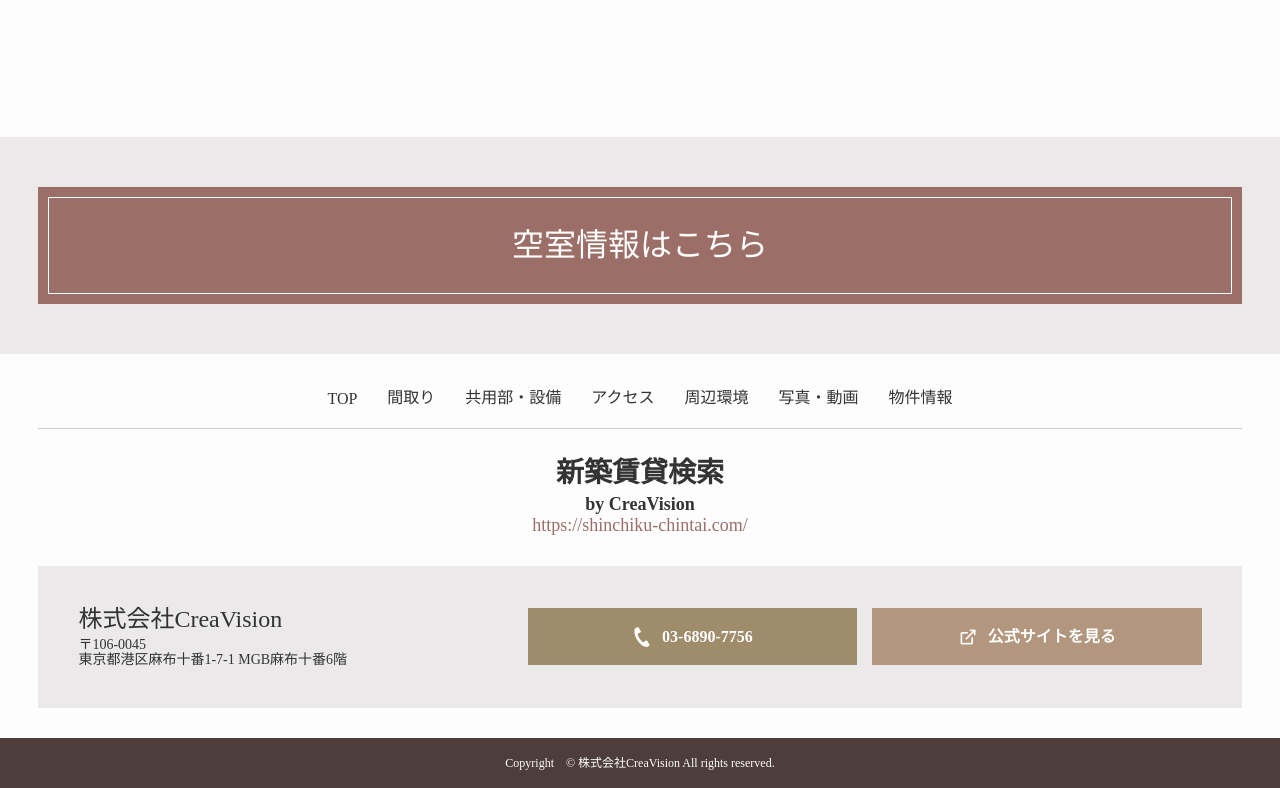
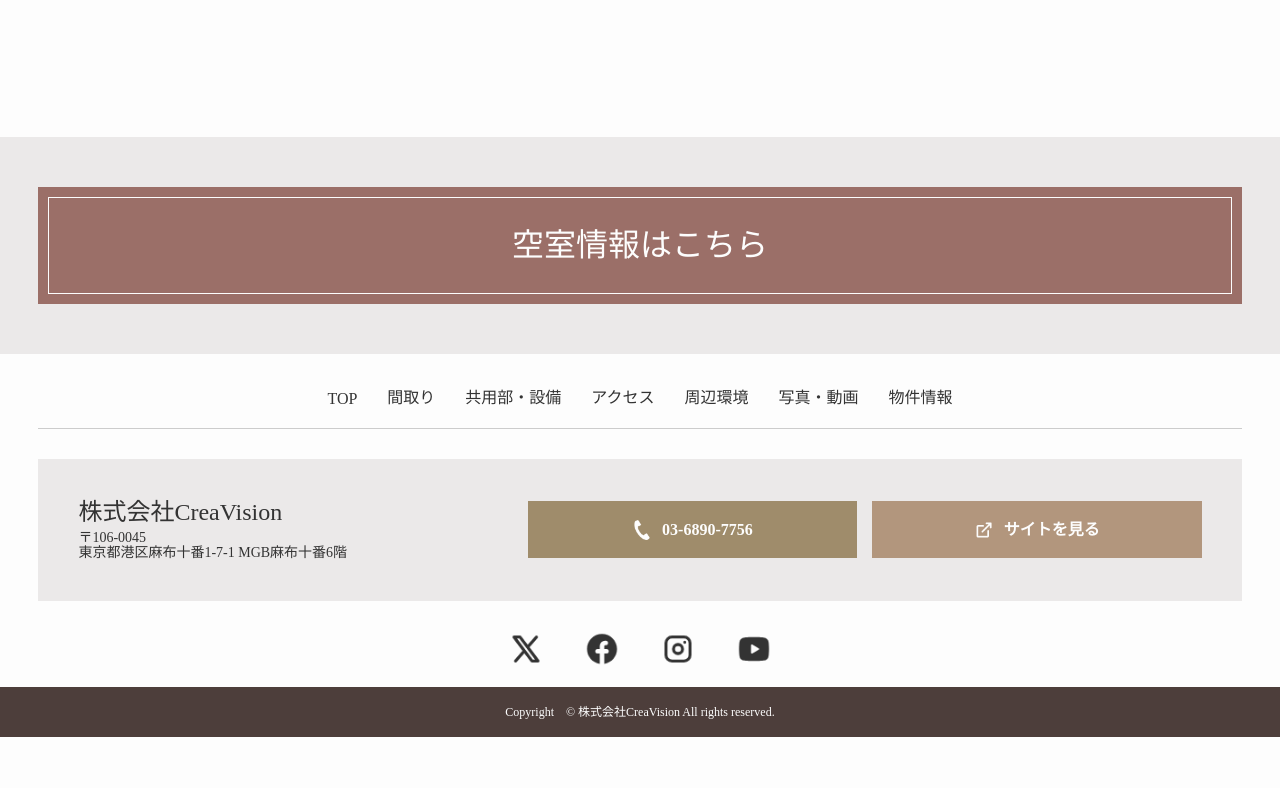
Before and after one commit to takikojikyo/royalparkstowerms, a plain HTML site: page oc.html in a window 1280 px wide. Shown: the part 2013-2801 px from the top of the page. After the commit the page ends 2750 px from the top, so only its background shows below. Drawn offline with nearby package versions, Linux system fonts and the light colour scheme; some packages are replaced by stand-ins of ours.

Commit message:
Add files via upload

```diff
--- a/css/style.css
+++ b/css/style.css
@@ -436,20 +436,7 @@ footer{
 .f-nav li a:hover{
   color: #9B6F68;
 }
-.f-link{
-  text-align: center;
-}
-.f-link h3{
-  font-size: 28px;
-  line-height: 1;
-}
-.f-link-span{
-  font-size: 18px;
-}
-.f-link a{
-  font-size: 18px;
-  color: #9B6F68;
-}
+
 .footer-inner{
   display: flex;
   justify-content:space-between;
@@ -498,7 +485,20 @@ footer{
   background: #B2967D;
   color: #fdfdfd;
 }
-
+.f-link{
+  display: flex;
+  justify-content: center;
+  margin-bottom: 20px;
+}
+.f-link li{
+  margin: 0 20px;
+}
+.f-link li a{
+  display: block;
+}
+.f-link img{
+  width: 36px;
+}
 .copy-right{
   text-align: center;
   font-size: 12px;
@@ -978,15 +978,7 @@ object-position: 44% 90%;
 
 
 /*footer*/
-.f-link h3{
-  font-size: 24px;
-}
-.f-link-span{
-  font-size: 16px;
-}
-.f-link a{
-  font-size: 16px;
-}
+
 .f-nav li{
   padding: 0 10px;
 }
@@ -1006,6 +998,7 @@ object-position: 44% 90%;
 .copy-right{
   font-size: 10px;
 }
+
 }
 
 
@@ -1334,4 +1327,11 @@ object-position: 44% 90%;
 .footer-inner {
   margin: 20px 0;
 }
+.f-link li{
+  margin: 0 15px;
 }
+
+.f-link img{
+  width: 30px;
+}
+}
--- a/oc.html
+++ b/oc.html
@@ -3,9 +3,10 @@
 
 <head>
   <meta charset="utf-8">
-  <title>物件概要・会社概要 | ロイヤルパークスタワー南千住 【特設】</title>
+  <title>物件概要・会社概要 | ロイヤルパークスタワー南千住 【original site】</title>
   <meta name="description" content="「ロイヤルパークスタワー南千住」の物件概要、株式会社CreaVisionの会社概要について詳しい情報を掲載しております。">
   <meta name="viewport" content="width=device-width, initial-scale=1, viewport-fit=cover">
+  <link rel="icon" href="img/download/favicon.ico">
   <link rel="preconnect" href="https://fonts.googleapis.com">
   <link rel="preconnect" href="https://fonts.gstatic.com" crossorigin>
   <link href="https://fonts.googleapis.com/css2?family=Noto+Serif+JP:wght@200..900&display=swap" rel="stylesheet">
@@ -181,13 +182,6 @@
 
       </nav>
 
-      <div class="f-link">
-        <h3>
-          新築賃貸検索
-          <br><span class="f-link-span">by CreaVision</span>
-        </h3>
-        <a class="" href="https://shinchiku-chintai.com/">https://shinchiku-chintai.com/</a>
-      </div>
 
       <div class="footer-inner">
 
@@ -201,22 +195,27 @@
         <ul class="contact-list">
           <li>
             <a class="footer-contact1" href="tel:03-6890-7756">
-            <img
-              src="img/download/phone.png" alt="電話のアイコン">
+              <img src="img/download/phone.png" alt="電話のアイコン">
               <p>03-6890-7756</p>
             </a>
           </li>
 
           <li>
-          <a class="footer-contact2" href="https://www.creavision.co.jp/">
+            <a class="footer-contact2" href="https://shinchiku-chintai.com/">
               <img src="img/download/external_link_line.png" alt="サイトリンクのアイコン">
-            <p>公式サイトを見る</p>
+              <p>サイトを見る</p>
             </a>
           </li>
         </ul>
 
       </div>
 
+      <ul class="f-link">
+        <li><a href="https://x.com/creavision_rent"><img src="img/download/social_x_line.png" alt=""></a></li>
+        <li><a href="https://www.facebook.com/creavision.rent"><img src="img/download/facebook_fill.png" alt=""></a></li>
+        <li><a href="https://www.instagram.com/creavision_rent/"><img src="img/download/instagram_line.png" alt=""></a></li>
+        <li><a href="https://www.youtube.com/channel/UC09WgUrbu76KV2PcB3eagxA"><img src="img/download/youtube_fill.png" alt=""></a></li>
+      </ul>
 
     </div>
     <p class="copy-right">Copyright　© 株式会社CreaVision All rights reserved.</p>
```
Also changed, not shown: access.html (+10 -10 lines), facility.html (+10 -10 lines), index.html (+12 -12 lines), location.html (+10 -10 lines), photomovie.html (+11 -12 lines), plan.html (+11 -12 lines). Lines whose indentation alone changed are shown as unchanged.
